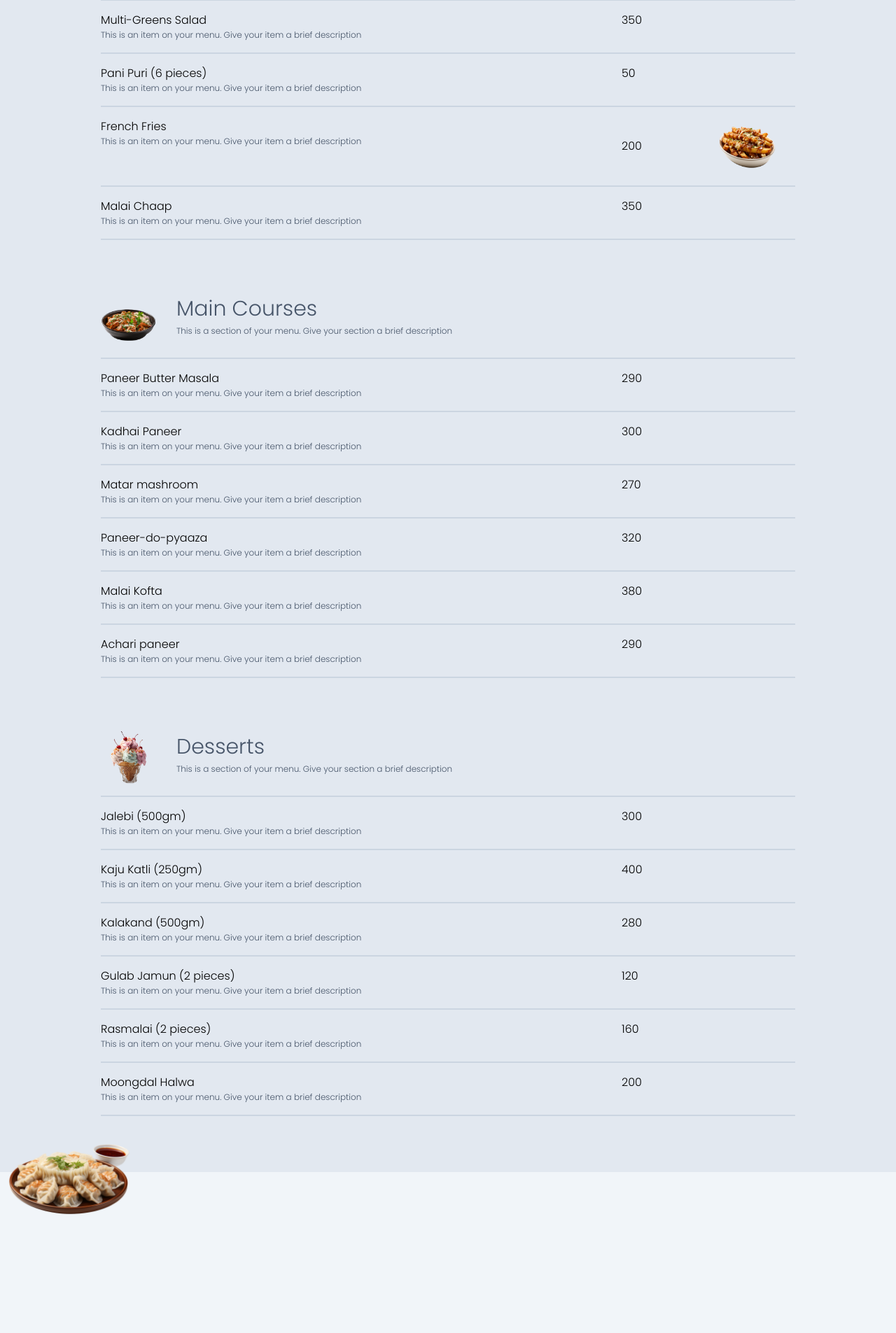
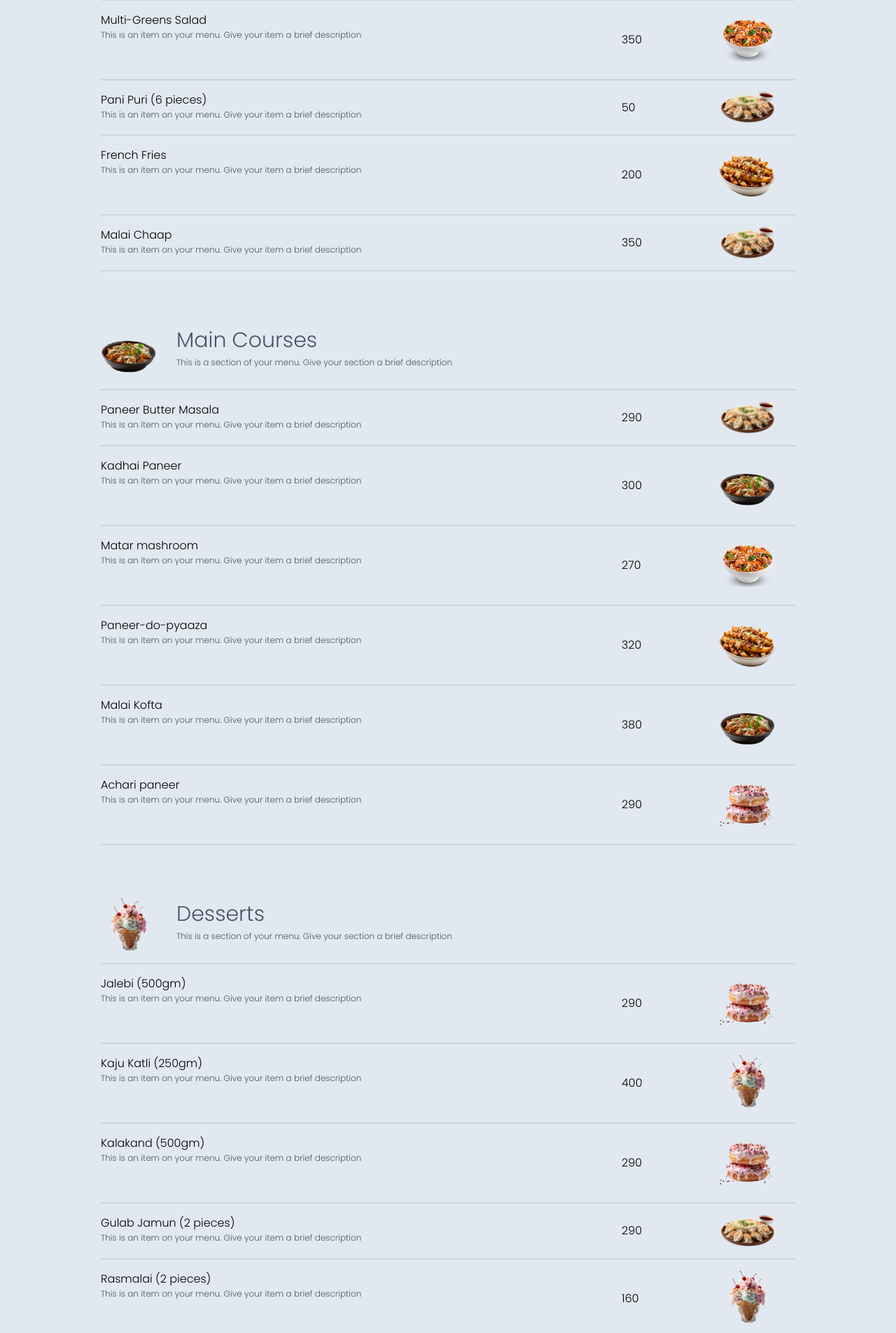
Before and after one commit to Harshita-Tomar/Aurora-eats, a Next.js app: page /Menu in a window 1280 px wide. Shown: the part 1540-3445 px from the top of the page at 70% size. Built offline with nearby package versions, Linux system fonts and the light colour scheme.

Commit message:
menu  responsive

```diff
--- a/src/app/components/MenuComponent/Hero.js
+++ b/src/app/components/MenuComponent/Hero.js
@@ -5,8 +5,10 @@ const Hero = () => {
     <>
       <div className="bg-slate-300">
         <div className="w-full flex items-center justify-center px-3 py-20">
-          <div className="text-black text-center font-montserrat tracking-normal w-[50%] ">
-            <h1 className="text-[50px] mb-5 font-extrabold">Our Menu</h1>
+          <div className="text-black text-center font-montserrat tracking-normal 2xl:w-[50%] xl:w-[50%] lg:w-[50%] md:w-[75%] sm:w-[80%] w-[90%]">
+            <h1 className="2xl:text-[50px] xl:text-[50px] lg:text-[50px] md:text-[40px] sm:text-[40px] text-[40px] mb-5 font-extrabold">
+              Our Menu
+            </h1>
             <p className="text-center text-[18px]">
               We're big believers in the power of a good meal and a friendly
               place to eat it. Stop by for fresh, locally sourced food, served
--- a/src/app/components/MenuComponent/MenuList.js
+++ b/src/app/components/MenuComponent/MenuList.js
@@ -15,7 +15,7 @@ const MenuList = () => {
             </div>
 
             <div className="flex flex-col">
-              <div className="flex justify-start border-b-2 border-slate-300 py-3">
+              <div className="flex justify-start border-b-2 border-slate-300 2xl:pt-3 xl:pt-3 lg:pt-6 md:pt-9 sm:pt-9 pt-9 pb-3">
                 <Image
                   src="/images/menu_sticker.png"
                   width={100}
@@ -60,7 +60,15 @@ const MenuList = () => {
                         description
                       </p>
                     </div>
-                    <div> 350</div>
+                    <div className="flex justify-between gap-4 items-center">
+                      <span>350</span>
+                      <Image
+                        src="/images/menu_sticker.png"
+                        width={100}
+                        height={100}
+                        className="pe-5 me-2"
+                      />
+                    </div>
                   </div>
                 </li>
                 <li className="border-b-2 border-slate-300 py-4">
@@ -72,7 +80,15 @@ const MenuList = () => {
                         description
                       </p>
                     </div>
-                    <div> 50</div>
+                    <div className="flex justify-between gap-4 items-center">
+                      <span>50</span>
+                      <Image
+                        src="/images/menu_sticker4.png"
+                        width={100}
+                        height={100}
+                        className="pe-5 me-2"
+                      />
+                    </div>
                   </div>
                 </li>
                 <li className="border-b-2 border-slate-300 py-4">
@@ -104,7 +120,15 @@ const MenuList = () => {
                         description
                       </p>
                     </div>
-                    <div> 350</div>
+                    <div className="flex justify-between gap-4 items-center">
+                      <span>350</span>
+                      <Image
+                        src="/images/menu_sticker4.png"
+                        width={100}
+                        height={100}
+                        className="pe-5 me-2"
+                      />
+                    </div>
                   </div>
                 </li>
               </ul>
@@ -134,7 +158,15 @@ const MenuList = () => {
                         description
                       </p>
                     </div>
-                    <div> 290</div>
+                    <div className="flex justify-between gap-4 items-center">
+                      <span>290</span>
+                      <Image
+                        src="/images/menu_sticker4.png"
+                        width={100}
+                        height={100}
+                        className="pe-5 me-2"
+                      />
+                    </div>
                   </div>
                 </li>
                 <li className="border-b-2 border-slate-300 py-4">
@@ -146,7 +178,15 @@ const MenuList = () => {
                         description
                       </p>
                     </div>
-                    <div> 300</div>
+                    <div className="flex justify-between gap-4 items-center">
+                      <span>300</span>
+                      <Image
+                        src="/images/menu_sticker2.png"
+                        width={100}
+                        height={100}
+                        className="pe-5 me-2"
+                      />
+                    </div>
                   </div>
                 </li>
                 <li className="border-b-2 border-slate-300 py-4">
@@ -158,7 +198,15 @@ const MenuList = () => {
                         description
                       </p>
                     </div>
-                    <div> 270</div>
+                    <div className="flex justify-between gap-4 items-center">
+                      <span>270</span>
+                      <Image
+                        src="/images/menu_sticker.png"
+                        width={100}
+                        height={100}
+                        className="pe-5 me-2"
+                      />
+                    </div>
                   </div>
                 </li>
                 <li className="border-b-2 border-slate-300 py-4">
@@ -170,7 +218,15 @@ const MenuList = () => {
                         description
                       </p>
                     </div>
-                    <div> 320</div>
+                    <div className="flex justify-between gap-4 items-center">
+                      <span>320</span>
+                      <Image
+                        src="/images/menu_sticker5.png"
+                        width={100}
+                        height={100}
+                        className="pe-5 me-2"
+                      />
+                    </div>
                   </div>
                 </li>
                 <li className="border-b-2 border-slate-300 py-4">
@@ -182,7 +238,15 @@ const MenuList = () => {
                         description
                       </p>
                     </div>
-                    <div> 380</div>
+                    <div className="flex justify-between gap-4 items-center">
+                      <span>380</span>
+                      <Image
+                        src="/images/menu_sticker2.png"
+                        width={100}
+                        height={100}
+                        className="pe-5 me-2"
+                      />
+                    </div>
                   </div>
                 </li>
                 <li className="border-b-2 border-slate-300 py-4">
@@ -194,7 +258,15 @@ const MenuList = () => {
                         description
                       </p>
                     </div>
-                    <div> 290</div>
+                    <div className="flex justify-between gap-4 items-center">
+                      <span>290</span>
+                      <Image
+                        src="/images/menu_sticker6.png"
+                        width={100}
+                        height={100}
+                        className="pe-5 me-2"
+                      />
+                    </div>
                   </div>
                 </li>
               </ul>
@@ -224,7 +296,15 @@ const MenuList = () => {
                         description
                       </p>
                     </div>
-                    <div> 300</div>
+                    <div className="flex justify-between gap-4 items-center">
+                      <span>290</span>
+                      <Image
+                        src="/images/menu_sticker6.png"
+                        width={100}
+                        height={100}
+                        className="pe-5 me-2"
+                      />
+                    </div>
                   </div>
                 </li>
                 <li className="border-b-2 border-slate-300 py-4">
@@ -236,7 +316,15 @@ const MenuList = () => {
                         description
                       </p>
                     </div>
-                    <div> 400</div>
+                    <div className="flex justify-between gap-4 items-center">
+                      <span>400</span>
+                      <Image
+                        src="/images/menu_sticker3.png"
+                        width={100}
+                        height={100}
+                        className="pe-5 me-2"
+                      />
+                    </div>
                   </div>
                 </li>
                 <li className="border-b-2 border-slate-300 py-4">
@@ -248,7 +336,15 @@ const MenuList = () => {
                         description
                       </p>
                     </div>
-                    <div> 280</div>
+                    <div className="flex justify-between gap-4 items-center">
+                      <span>290</span>
+                      <Image
+                        src="/images/menu_sticker6.png"
+                        width={100}
+                        height={100}
+                        className="pe-5 me-2"
+                      />
+                    </div>
                   </div>
                 </li>
                 <li className="border-b-2 border-slate-300 py-4">
@@ -260,7 +356,15 @@ const MenuList = () => {
                         description
                       </p>
                     </div>
-                    <div> 120</div>
+                    <div className="flex justify-between gap-4 items-center">
+                      <span>290</span>
+                      <Image
+                        src="/images/menu_sticker4.png"
+                        width={100}
+                        height={100}
+                        className="pe-5 me-2"
+                      />
+                    </div>
                   </div>
                 </li>
                 <li className="border-b-2 border-slate-300 py-4">
@@ -272,7 +376,15 @@ const MenuList = () => {
                         description
                       </p>
                     </div>
-                    <div>160</div>
+                    <div className="flex justify-between gap-4 items-center">
+                      <span>160</span>
+                      <Image
+                        src="/images/menu_sticker3.png"
+                        width={100}
+                        height={100}
+                        className="pe-5 me-2"
+                      />
+                    </div>
                   </div>
                 </li>
                 <li className="border-b-2 border-slate-300 py-4">
@@ -284,7 +396,15 @@ const MenuList = () => {
                         description
                       </p>
                     </div>
-                    <div> 200</div>
+                    <div className="flex justify-between gap-4 items-center">
+                      <span>290</span>
+                      <Image
+                        src="/images/menu_sticker6.png"
+                        width={100}
+                        height={100}
+                        className="pe-5 me-2"
+                      />
+                    </div>
                   </div>
                 </li>
               </ul>
```
Also changed, not shown: public/images/menu_sticker6.png (added).
